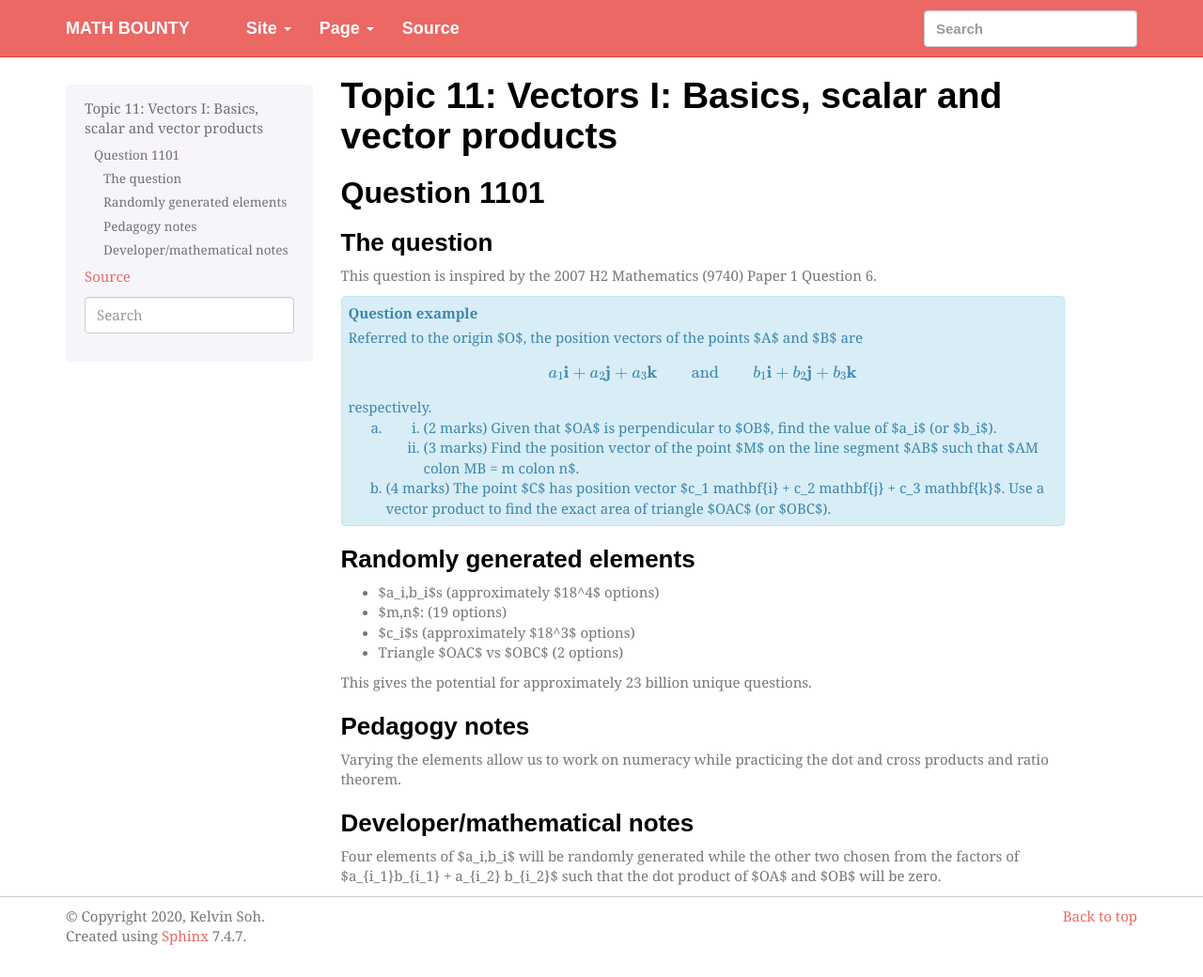
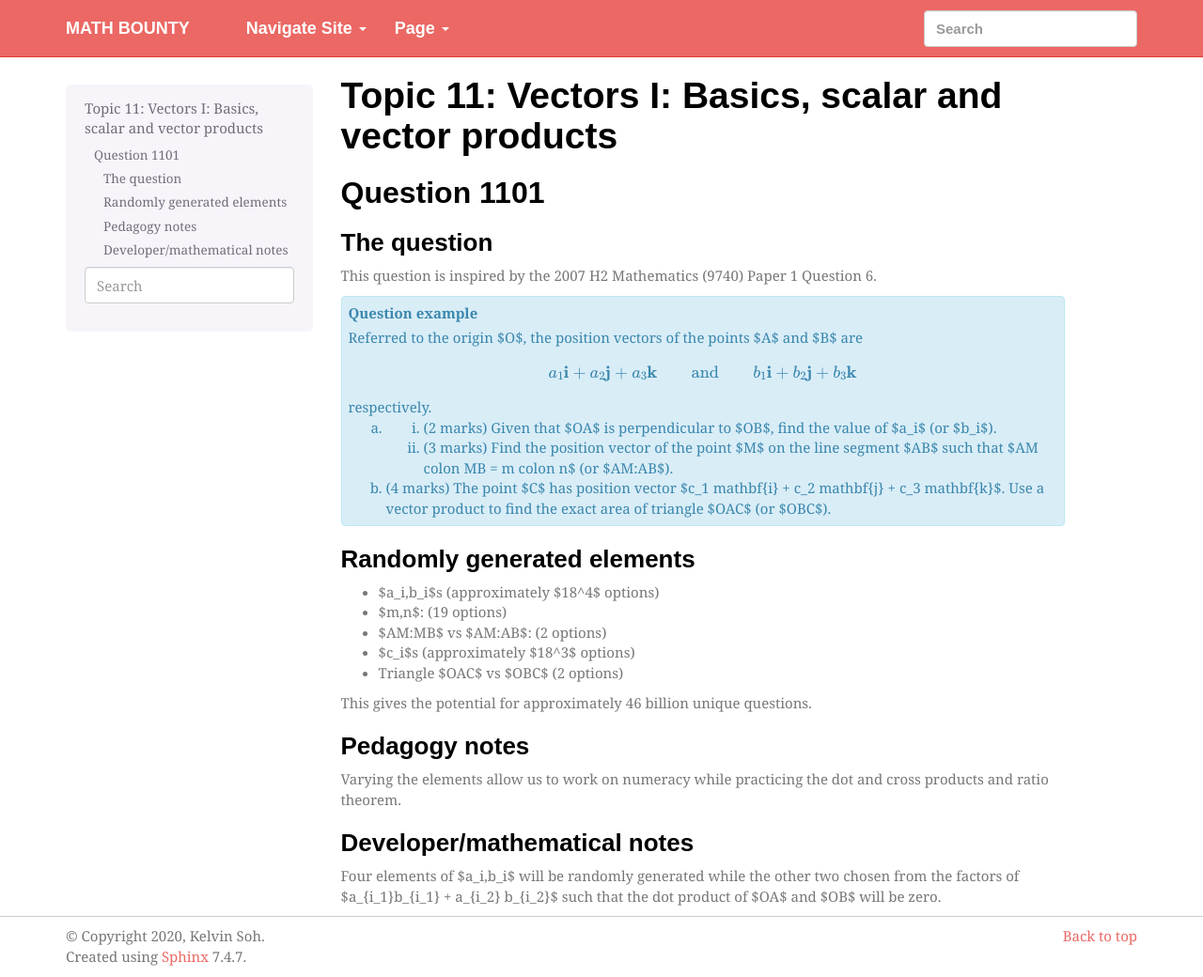
Before and after one commit to kelvinsjk/math-bounty, a Sphinx documentation site: the page built from docs/questions/topic11.rst, in a window 1280 px wide and 1040 px high. Shown: the whole window at 94% size. Built offline with Sphinx 7.4.7, drawn with Linux system fonts in a browser that asks for light colours; some web fonts are replaced.

Commit message:
topic12 first commit, added fulltoc extension

```diff
--- a/docs/conf.py
+++ b/docs/conf.py
@@ -28,7 +28,7 @@ author = 'Kelvin Soh'
 # extensions coming with Sphinx (named 'sphinx.ext.*') or your custom
 # ones.
 extensions = [
-'sphinx_math_dollar','sphinx.ext.mathjax', 'sphinx.ext.imgconverter'
+'sphinx_math_dollar','sphinx.ext.mathjax', 'sphinx.ext.imgconverter', 'sphinxcontrib.fulltoc'
 ]
 
 # Add any paths that contain templates here, relative to this directory.
@@ -50,13 +50,13 @@ html_theme='bootstrap'
 html_theme_path = sphinx_bootstrap_theme.get_html_theme_path()
 # Theme options are theme-specific and customize the look and feel of a
 # theme further.
-html_sidebars = {'**': ['localtoc.html', 'sourcelink.html', 'searchbox.html']}
+html_sidebars = {'**': ['localtoc.html', 'searchbox.html']}
 html_theme_options = {
     # Navigation bar title. (Default: ``project`` value)
     #'navbar_title': "Demo",
 
     # Tab name for entire site. (Default: "Site")
-    'navbar_site_name': "Site",
+    'navbar_site_name': "Navigate Site",
 
     # A list of tuples containing pages or urls to link to.
     # Valid tuples should be in the following forms:
@@ -66,6 +66,7 @@ html_theme_options = {
     # Note the "1" or "True" value above as the third argument to indicate
     # an arbitrary url.
     #'navbar_links': [
+    #    ("Questions", "/questions/index.html", 1)
     #    ("Examples", "examples"),
     #    ("Link", "http://example.com", True),
     #],
@@ -102,7 +103,8 @@ html_theme_options = {
 
     # Location of link to source.
     # Options are "nav" (default), "footer" or anything else to exclude.
-    'source_link_position': "nav",
+    #'source_link_position': "nav",
+    'source_link_position': "false",
 
     # Bootswatch (http://bootswatch.com/) theme.
     #
@@ -119,7 +121,7 @@ html_theme_options = {
 
     # Choose Bootstrap version.
     # Values: "3" (default) or "2" (in quotes)
-    'bootstrap_version': "3",
+    'bootstrap_version': "3"
 }
 
 # Add any paths that contain custom static files (such as style sheets) here,
--- a/docs/questions/index.rst
+++ b/docs/questions/index.rst
@@ -12,3 +12,4 @@ Questions
    topic9
    topic10
    topic11
+   topic12
--- a/docs/questions/topic11.rst
+++ b/docs/questions/topic11.rst
@@ -23,7 +23,7 @@ This question is inspired by the 2007 H2 Mathematics (9740) Paper 1 Question 6.
 
         (i) (2 marks) Given that $OA$ is perpendicular to $OB$, find the value of $a_i$ (or $b_i$).
 
-        (ii) (3 marks) Find the position vector of the point $M$ on the line segment $AB$ such that $AM \colon MB = m \colon n$.
+        (ii) (3 marks) Find the position vector of the point $M$ on the line segment $AB$ such that $AM \colon MB = m \colon n$ (or $AM:AB$).
 
     (b) (4 marks) The point $C$ has position vector $c_1 \mathbf{i} + c_2 \mathbf{j} + c_3 \mathbf{k}$. Use a vector product to find the exact area of triangle $OAC$ (or $OBC$).
 
@@ -32,10 +32,11 @@ Randomly generated elements
 ^^^^^^^^^^^^^^^^^^^^^^^^^^^^^
 *   $a_i,b_i$s (approximately $18^4$ options)
 *   $m,n$: (19 options)
+*   $AM:MB$ vs $AM:AB$: (2 options)
 *   $c_i$s (approximately $18^3$ options)
 *   Triangle $OAC$ vs $OBC$ (2 options)
 
-This gives the potential for approximately 23 billion unique questions.
+This gives the potential for approximately 46 billion unique questions.
 
 Pedagogy notes
 ^^^^^^^^^^^^^^^
--- a/docs/requirements.txt
+++ b/docs/requirements.txt
@@ -7,3 +7,4 @@ sphinxcontrib-jsmath==1.0.1
 sphinxcontrib-qthelp==1.0.3
 sphinxcontrib-serializinghtml==1.1.4
 sphinx-math-dollar==1.1.1
+sphinxcontrib-fulltoc==1.2.0
```
Also changed, not shown: docs/questions/topic12.rst (added, +52 -0 lines).
